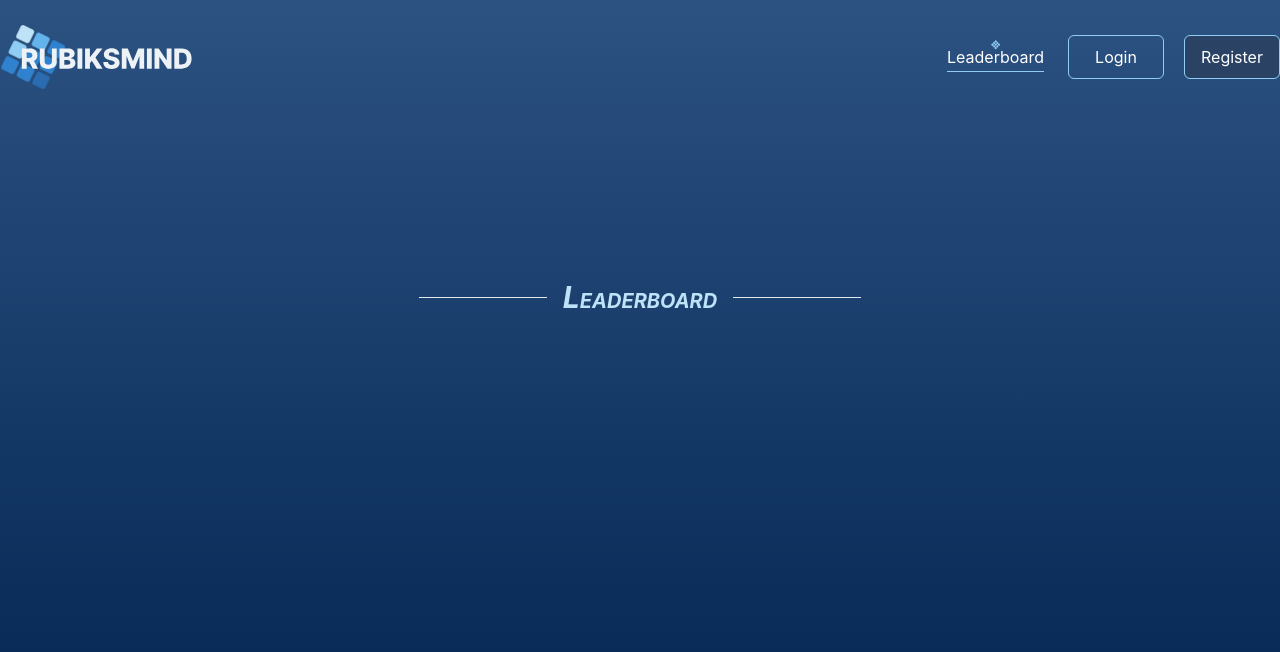
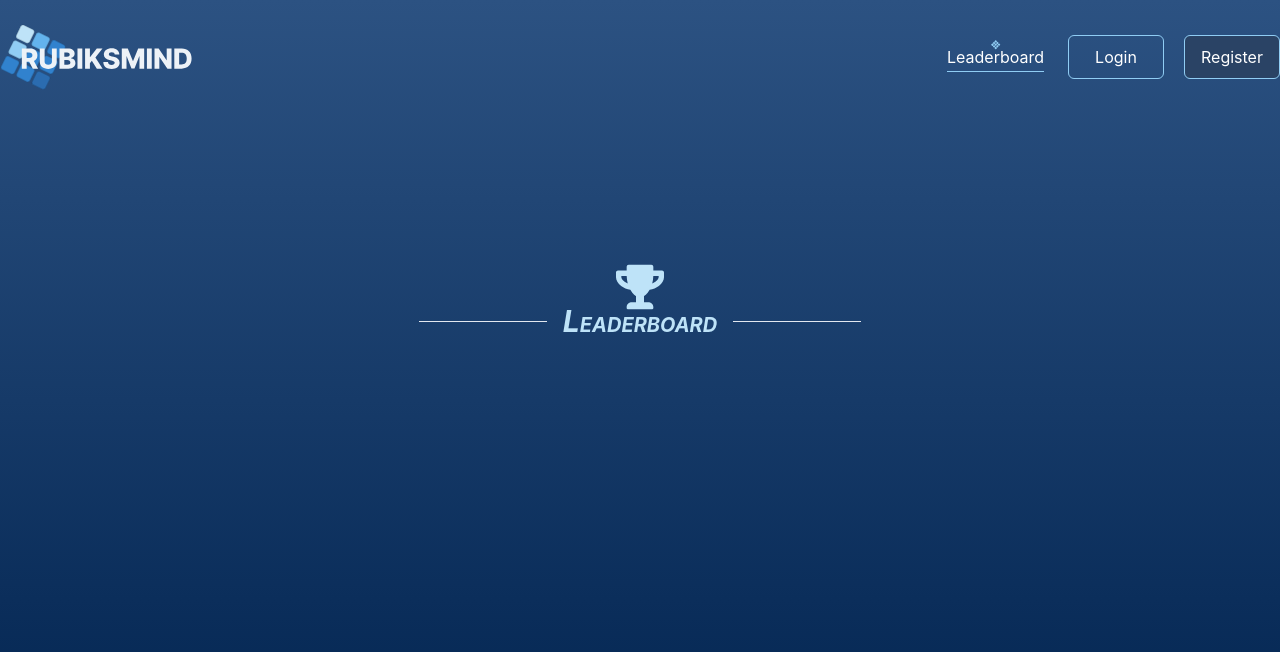
Before and after one commit to FIN-18-20/RubiksMind, a Vue app in the folder client/: page /leaderboard in a window 1280 px wide. Shown: the top 652 px of the page. Built offline with nearby package versions, Linux system fonts and the light colour scheme; a web font is replaced by a local one.

Commit message:
feat: add trophy and fix trophy svg

```diff
--- a/client/src/components/Leaderboard/TitleAndCup.vue
+++ b/client/src/components/Leaderboard/TitleAndCup.vue
@@ -1,10 +1,19 @@
 <template>
-  <div class="text-blue-200 font-bold italic flex items-center">
-    <hr class="w-32">
-    <div class="mx-4">
-      <span class="text-3xl">L</span>
-      <span class="text-xl uppercase">eaderBoard</span>
+  <div class="text-blue-200 font-bold italic">
+    <div class="flex justify-center -mb-3">
+
     </div>
-    <hr class="w-32">
+    <svg class="fill-current w-12 h-12 text-blue-200 mx-auto -mb-3">
+      <use xlink:href="#trophy" />
+    </svg>
+    <div class="flex items-center">
+      <hr class="w-32">
+      <div class="mx-4">
+        <span class="text-3xl">L</span>
+        <span class="text-xl uppercase">eaderBoard</span>
+      </div>
+      <hr class="w-32">
+    </div>
+
   </div>
 </template>
--- a/client/src/components/PlayInfos/PlayTimes.vue
+++ b/client/src/components/PlayInfos/PlayTimes.vue
@@ -22,7 +22,7 @@
             >
               <div class="flex items-center justify-center">
                 <span class="w-6 ml-1 text-xs font-medium text-right text-blue-200">{{ time.try }}.</span>
-                <svg v-if="time.personalBest" width="13" height="12" class="ml-3">
+                <svg v-if="time.personalBest" width="13" height="12" class="fill-current text-orange-400 ml-3">
                   <use xlink:href="#trophy" />
                 </svg>
               </div>
```
Also changed, not shown: client/src/components/SVGContainer.vue (+1 -1 lines), client/src/assets/img/trophy.svg.
